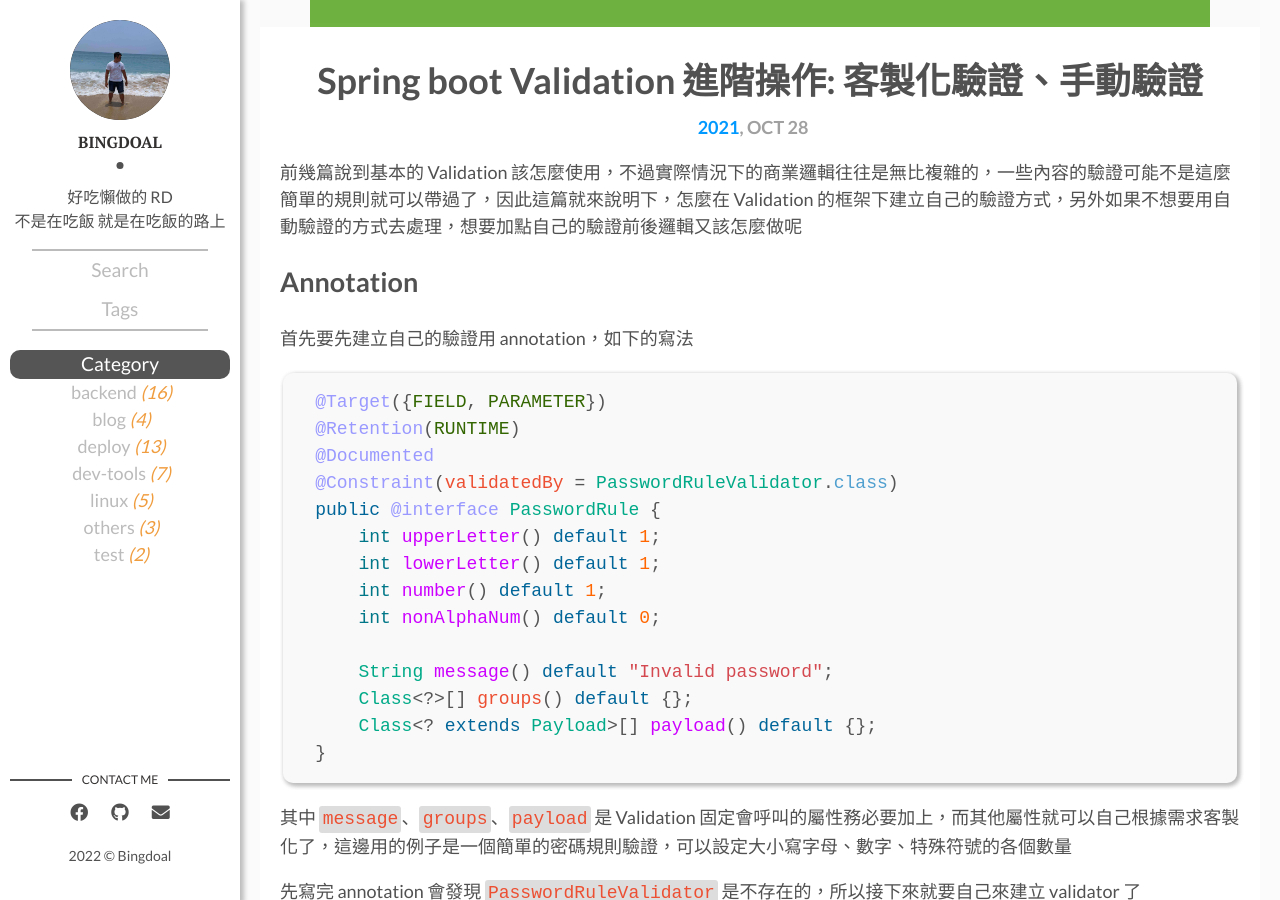
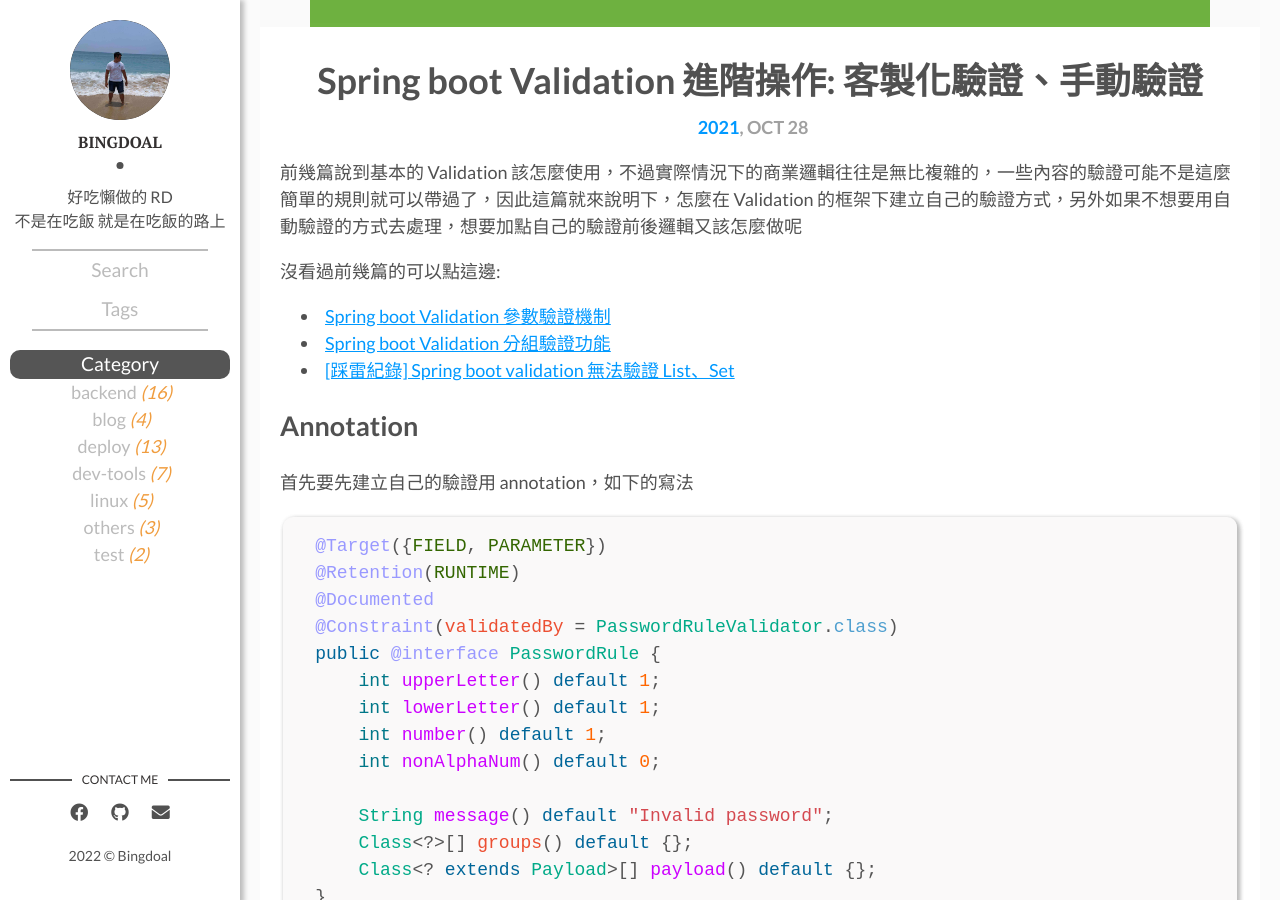
Before and after one commit to Bingdoal/bingdoal.github.io, a Jekyll site: the page built from _posts/2021/2021-10-28-spring-boot-validation-customize-validator-and-annotation.md, in a window 1280 px wide and 900 px high, scrolled down 493 px. Built offline with Jekyll 4.4.1, drawn with Linux system fonts in a browser that asks for light colours; comment, search, counter and statistics services are not loaded.

Commit message:
add relation link in post.

```diff
--- a/_posts/2021/2021-10-28-spring-boot-validation-customize-validator-and-annotation.md
+++ b/_posts/2021/2021-10-28-spring-boot-validation-customize-validator-and-annotation.md
@@ -10,6 +10,11 @@ tags: [java, spring boot, validation]
 ---
 
 {{page.description}}
+
+沒看過前幾篇的可以點這邊:
++ [Spring boot Validation 參數驗證機制](https://bingdoal.github.io/backend/2021/10/spring-boot-validate-request-body-and-nest-validate/)
++ [Spring boot Validation 分組驗證功能](https://bingdoal.github.io/backend/2021/10/spring-boot-validation-group-use-different-rule/)
++ [[踩雷紀錄] Spring boot validation 無法驗證 List、Set](https://bingdoal.github.io/backend/2021/10/spring-boot-validate-list-and-set-type/)
 
 ## Annotation
 首先要先建立自己的驗證用 annotation，如下的寫法
```
Also changed, not shown: _posts/2021/2021-10-21-spring-boot-validate-list-and-set-type.md (+3 -0 lines), _posts/2021/2021-10-21-spring-boot-validation-group-use-different-rule.md (+4 -0 lines), _posts/2022/2022-01-06-graphql-in-spring-mutation-and-scalar-type.md (+4 -0 lines).
